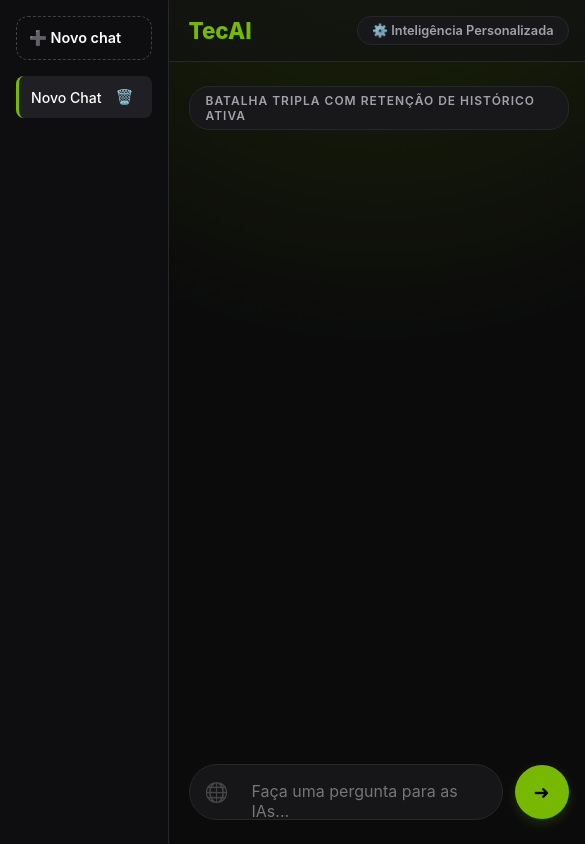
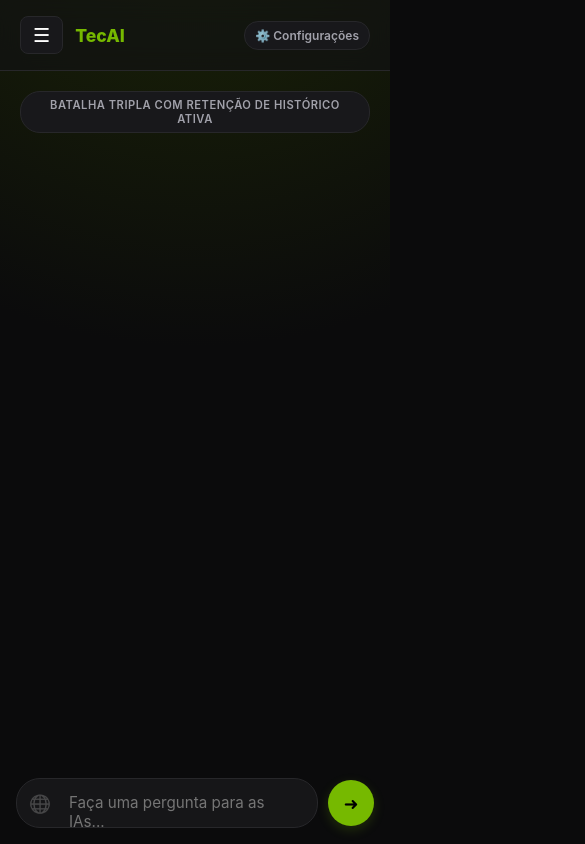
Before and after one commit to echoio-tec/cactus, a website: page public/index.html in a window 390 px wide. Shown: the whole page, 585 px wide, since content can reach past the window. Drawn offline with nearby package versions, Linux system fonts and the light colour scheme.

Commit message:
Update index.html

```diff
--- a/public/index.html
+++ b/public/index.html
@@ -2,7 +2,7 @@
 <html lang="pt-BR">
 <head>
   <meta charset="UTF-8">
-  <meta name="viewport" content="width=device-width, initial-scale=1.0">
+  <meta name="viewport" content="width=device-width, initial-scale=1.0, maximum-scale=1.0, user-scalable=no">
   <title>TecAI - O Agregador Inteligente</title>
   <script src="https://cdn.jsdelivr.net/npm/marked/marked.min.js"></script>
   <style>
@@ -21,9 +21,27 @@
 
     * { box-sizing: border-box; margin: 0; padding: 0; font-family: -apple-system, BlinkMacSystemFont, sans-serif; }
 
-    body { background-color: var(--bg-color); color: var(--text-color); display: flex; height: 100vh; overflow: hidden; }
+    body {
+      background-color: var(--bg-color);
+      color: var(--text-color);
+      display: flex;
+      height: 100vh;
+      overflow: hidden;
+    }
 
-    #sidebar { width: 260px; background-color: var(--sidebar-bg); border-right: 1px solid var(--border-color); display: flex; flex-direction: column; padding: 16px; gap: 16px; }
+    /* BARRA LATERAL (SIDEBAR) - Adaptativa com transição suave */
+    #sidebar {
+      width: 260px;
+      background-color: var(--sidebar-bg);
+      border-right: 1px solid var(--border-color);
+      display: flex;
+      flex-direction: column;
+      padding: 16px;
+      gap: 16px;
+      flex-shrink: 0;
+      transition: transform 0.3s ease;
+      z-index: 1000;
+    }
 
     .new-chat-btn { background: transparent; border: 1px dashed #3f3f46; color: #fff; padding: 12px; border-radius: 12px; font-weight: 600; font-size: 0.9rem; cursor: pointer; text-align: left; transition: all 0.2s; }
     .new-chat-btn:hover { border-color: var(--accent-color); background: rgba(118, 185, 0, 0.05); }
@@ -38,15 +56,65 @@
     .delete-chat-btn { background: transparent; border: none; color: #71717a; cursor: pointer; font-size: 0.9rem; padding: 2px 6px; border-radius: 4px; }
     .delete-chat-btn:hover { color: #ef4444; background: rgba(239, 68, 68, 0.1); }
 
-    #main-content { flex: 1; display: flex; flex-direction: column; height: 100%; background-image: radial-gradient(circle at 50% -20%, #1e2905 0%, transparent 50%); }
+    /* Fundo escuro que aparece no celular ao abrir o menu lateral */
+    #sidebar-overlay {
+      display: none;
+      position: fixed;
+      top: 0; left: 0; right: 0; bottom: 0;
+      background: rgba(0, 0, 0, 0.6);
+      backdrop-filter: blur(4px);
+      z-index: 999;
+    }
 
-    header { padding: 16px 20px; text-align: center; border-bottom: 1px solid var(--border-color); background: rgba(18, 18, 20, 0.6); backdrop-filter: blur(12px); display: flex; justify-content: space-between; align-items: center; }
-    header h1 { font-size: 1.4rem; font-weight: 800; color: var(--accent-color); }
+    /* PAINEL DA DIREITA (CONTEÚDO DO CHAT) */
+    #main-content {
+      flex: 1;
+      display: flex;
+      flex-direction: column;
+      height: 100%;
+      background-image: radial-gradient(circle at 50% -20%, #1e2905 0%, transparent 50%);
+      min-width: 0; /* Impede quebras de layout em flexbox */
+    }
 
-    .settings-toggle-btn { background: #18181b; border: 1px solid var(--border-color); color: #a1a1aa; padding: 6px 14px; border-radius: 14px; font-size: 0.8rem; font-weight: 600; cursor: pointer; }
+    header {
+      padding: 16px 20px;
+      border-bottom: 1px solid var(--border-color);
+      background: rgba(18, 18, 20, 0.6);
+      backdrop-filter: blur(12px);
+      display: flex;
+      align-items: center;
+      justify-content: space-between;
+      gap: 12px;
+    }
+
+    .header-left { display: flex; align-items: center; gap: 12px; min-width: 0; }
+    header h1 { font-size: 1.3rem; font-weight: 800; color: var(--accent-color); white-space: nowrap; }
+
+    /* Botão Hambúrguer para celular */
+    .menu-toggle-btn {
+      display: none;
+      background: #18181b;
+      border: 1px solid var(--border-color);
+      color: #fff;
+      font-size: 1.2rem;
+      padding: 6px 12px;
+      border-radius: 8px;
+      cursor: pointer;
+    }
+
+    .settings-toggle-btn {
+      background: #18181b; border: 1px solid var(--border-color); color: #a1a1aa;
+      padding: 8px 14px; border-radius: 14px; font-size: 0.8rem; font-weight: 600;
+      cursor: pointer; transition: all 0.2s; white-space: nowrap;
+    }
     .settings-toggle-btn:hover { border-color: var(--accent-color); color: #fff; }
 
-    #settings-panel { display: none; position: absolute; top: 70px; right: 20px; z-index: 100; background: #121214; border: 1px solid var(--border-color); max-width: 500px; width: 90%; border-radius: 16px; padding: 16px; box-shadow: 0 10px 30px rgba(0,0,0,0.5); }
+    #settings-panel {
+      display: none; position: absolute; top: 70px; right: 20px; z-index: 1001;
+      background: #121214; border: 1px solid var(--border-color);
+      max-width: 450px; width: calc(100% - 40px); border-radius: 16px; padding: 16px;
+      box-shadow: 0 10px 30px rgba(0,0,0,0.5);
+    }
     .panel-section { margin-bottom: 14px; padding-bottom: 14px; border-bottom: 1px solid #1f1f22; }
     .panel-section:last-child { margin-bottom: 0; padding-bottom: 0; border-bottom: none; }
     .section-header { display: flex; justify-content: space-between; align-items: center; margin-bottom: 8px; }
@@ -60,85 +128,87 @@
     input:checked + .slider:before { transform: translateX(16px); background-color: #fff; }
 
     .panel-textarea { width: 100%; background: #18181b; border: 1px solid var(--border-color); border-radius: 8px; padding: 10px; color: #fff; font-size: 0.85rem; resize: vertical; height: 60px; outline: none; }
-    .save-settings-btn { background: #0066ff; color: #fff; border: none; padding: 6px 14px; border-radius: 8px; font-size: 0.8rem; font-weight: 600; cursor: pointer; width: 100%; margin-top: 5px; }
+    .save-settings-btn { background: #0066ff; color: #fff; border: none; padding: 8px 14px; border-radius: 8px; font-size: 0.8rem; font-weight: 600; cursor: pointer; width: 100%; margin-top: 5px; }
 
-    #chat-container { flex: 1; overflow-y: auto; padding: 24px 20px; display: flex; flex-direction: column; gap: 20px; }
+    #chat-container { flex: 1; overflow-y: auto; padding: 20px; display: flex; flex-direction: column; gap: 20px; }
 
-    .message { padding: 16px 20px; border-radius: 20px; max-width: 85%; line-height: 1.6; font-size: 0.98rem; word-wrap: break-word; animation: fadeIn 0.3s ease-out; }
-    @keyframes fadeIn { from { opacity: 0; transform: translateY(8px); } to { opacity: 1; transform: translateY(0); } }
+    .message { padding: 14px 18px; border-radius: 20px; max-width: 82%; line-height: 1.5; font-size: 0.95rem; word-wrap: break-word; }
+    .user { background-color: var(--user-msg); align-self: flex-end; border-bottom-right-radius: 4px; color: #fff; }
+    .ai { background-color: var(--chat-bg); align-self: flex-start; border-bottom-left-radius: 4px; border: 1px solid var(--border-color); width: 100%; max-width: 85%; }
 
-    .user { background-color: var(--user-msg); align-self: flex-end; border-bottom-right-radius: 4px; color: #fff; }
-    .ai { background-color: var(--chat-bg); align-self: flex-start; border-bottom-left-radius: 4px; border: 1px solid var(--border-color); }
-
-    .ai-render-content h1, .ai-render-content h2, .ai-render-content h3 { color: var(--accent-color); margin: 16px 0 8px 0; font-size: 1.15rem; font-weight: 700; }
-    .ai-render-content p { margin-bottom: 12px; color: #e4e4e7; }
-    .ai-render-content ul, .ai-render-content ol { margin-left: 20px; margin-bottom: 14px; display: flex; flex-direction: column; gap: 4px; }
+    .ai-render-content h1, .ai-render-content h2, .ai-render-content h3 { color: var(--accent-color); margin: 12px 0 6px 0; font-size: 1.1rem; font-weight: 700; }
+    .ai-render-content p { margin-bottom: 10px; color: #e4e4e7; }
+    .ai-render-content ul, .ai-render-content ol { margin-left: 18px; margin-bottom: 10px; display: flex; flex-direction: column; gap: 4px; }
     .ai-render-content li { color: #e4e4e7; }
 
-    .system-status { align-self: center; font-size: 0.75rem; font-weight: 600; text-transform: uppercase; letter-spacing: 1px; color: #a1a1aa; background: #18181b; padding: 6px 16px; border-radius: 20px; border: 1px solid var(--border-color); margin: 0 auto; }
+    .system-status { align-self: center; font-size: 0.7rem; font-weight: 600; text-transform: uppercase; letter-spacing: 0.5px; color: #a1a1aa; background: #18181b; padding: 6px 14px; border-radius: 20px; border: 1px solid var(--border-color); text-align: center; }
 
-    .backstage { margin-top: 16px; background: #09090b; border-radius: 12px; border: 1px solid var(--border-color); overflow: hidden; }
-    .backstage summary { cursor: pointer; color: var(--accent-color); font-weight: 600; font-size: 0.85rem; padding: 12px 16px; background: #111113; outline: none; }
-    .backstage-content { padding: 16px; display: flex; flex-direction: column; gap: 12px; }
+    .backstage { margin-top: 12px; background: #09090b; border-radius: 12px; border: 1px solid var(--border-color); overflow: hidden; }
+    .backstage summary { cursor: pointer; color: var(--accent-color); font-weight: 600; font-size: 0.8rem; padding: 10px 14px; background: #111113; outline: none; }
+    .backstage-content { padding: 12px; display: flex; flex-direction: column; gap: 10px; }
 
-    .model-card { background: #141416; border-radius: 8px; padding: 12px 14px; font-size: 0.88rem; border-left: 4px solid #3f3f46; }
+    .model-card { background: #141416; border-radius: 8px; padding: 10px 12px; font-size: 0.85rem; border-left: 4px solid #3f3f46; overflow-x: auto; }
     .model-card.deepseek { border-left-color: var(--color-deepseek); }
     .model-card.gemma { border-left-color: var(--color-gemma); }
     .model-card.llama { border-left-color: var(--color-llama); }
 
-    .model-badge { font-weight: 700; font-size: 0.75rem; text-transform: uppercase; margin-bottom: 6px; display: inline-block; }
+    .model-badge { font-weight: 700; font-size: 0.7rem; text-transform: uppercase; margin-bottom: 4px; display: inline-block; }
     .deepseek .model-badge { color: var(--color-deepseek); }
     .gemma .model-badge { color: var(--color-gemma); }
     .llama .model-badge { color: var(--color-llama); }
     .model-text { color: #d4d4d8; white-space: pre-line; }
 
-    #input-container { padding: 24px 20px; width: 100%; display: flex; gap: 12px; align-items: center; }
+    #input-container { padding: 16px; width: 100%; display: flex; gap: 10px; align-items: center; background-color: var(--bg-color); }
+    .input-wrapper { flex: 1; background-color: var(--chat-bg); border: 1px solid var(--border-color); border-radius: 24px; display: flex; align-items: center; padding: 0 12px 0 4px; }
+    .web-search-toggle { background: transparent; border: none; font-size: 1.1rem; cursor: pointer; width: 38px; height: 38px; border-radius: 50%; display: flex; align-items: center; justify-content: center; opacity: 0.4; filter: grayscale(1); transition: all 0.2s; }
+    .web-search-toggle.active { opacity: 1; filter: grayscale(0); background: rgba(0, 102, 255, 0.15); border: 1px solid rgba(0, 102, 255, 0.3); }
 
-    .input-wrapper {
-      flex: 1;
-      background-color: var(--chat-bg);
-      border: 1px solid var(--border-color);
-      border-radius: 28px;
-      display: flex;
-      align-items: center;
-      padding: 0 16px 0 6px;
-    }
-    .input-wrapper:focus-within { border-color: var(--accent-color); }
+    textarea { flex: 1; background: transparent; border: none; padding: 14px 10px; color: var(--text-color); resize: none; height: 48px; outline: none; font-size: 0.95rem; }
 
-    .web-search-toggle {
-      background: transparent; border: none; font-size: 1.2rem; cursor: pointer;
-      width: 42px; height: 42px; border-radius: 50%; display: flex; align-items: center;
-      justify-content: center; transition: all 0.2s; opacity: 0.4; filter: grayscale(1);
-    }
-    .web-search-toggle.active {
-      opacity: 1; filter: grayscale(0); background: rgba(0, 102, 255, 0.15);
-      border: 1px solid rgba(0, 102, 255, 0.3);
-    }
-
-    textarea { flex: 1; background: transparent; border: none; padding: 16px 14px; color: var(--text-color); resize: none; height: 54px; outline: none; font-size: 1rem; }
-
-    button#send-btn { background-color: var(--accent-color); color: #000; border: none; border-radius: 50%; width: 54px; height: 54px; cursor: pointer; display: flex; align-items: center; justify-content: center; font-size: 1.2rem; box-shadow: 0 4px 12px rgba(118, 185, 0, 0.2); flex-shrink: 0; }
-    button#send-btn:hover { transform: scale(1.04); background-color: #8ed01c; }
-    button#send-btn:disabled { background-color: #27272a; color: #71717a; cursor: not-allowed; }
+    button#send-btn { background-color: var(--accent-color); color: #000; border: none; border-radius: 50%; width: 46px; height: 46px; cursor: pointer; display: flex; align-items: center; justify-content: center; font-size: 1.1rem; box-shadow: 0 4px 12px rgba(118, 185, 0, 0.2); flex-shrink: 0; }
+    button#send-btn:disabled { background-color: #27272a; color: #71717a; cursor: not-allowed; box-shadow: none; }
 
     .pulse { animation: pulseText 1.5s infinite ease-in-out; color: var(--accent-color); }
     @keyframes pulseText { 0% { opacity: 0.6; } 50% { opacity: 1; } 100% { opacity: 0.6; } }
-    ::-webkit-scrollbar { width: 6px; }
-    ::-webkit-scrollbar-track { background: transparent; }
-    ::-webkit-scrollbar-thumb { background: #27272a; border-radius: 20px; }
+
+    /* 🚨 REGRAS DE ADAPTAÇÃO PARA CELULARES E TABLETS (Breakpoints) */
+    @media (max-width: 768px) {
+      .menu-toggle-btn { display: block; } /* Ativa botão hambúrguer */
+
+      #sidebar {
+        position: fixed;
+        top: 0; bottom: 0; left: 0;
+        transform: translateX(-100%); /* Esconde a barra lateral para a esquerda */
+        width: 260px;
+      }
+
+      /* Quando o menu lateral estiver aberto */
+      body.sidebar-open #sidebar { transform: translateX(0); }
+      body.sidebar-open #sidebar-overlay { display: block; }
+
+      .message { max-width: 92%; }
+      .ai { max-width: 100%; }
+      header h1 { font-size: 1.1rem; }
+      .settings-toggle-btn { padding: 6px 10px; font-size: 0.75rem; }
+    }
   </style>
 </head>
 <body>
 
+  <div id="sidebar-overlay" onclick="toggleSidebar()"></div>
+
   <div id="sidebar">
-    <button class="new-chat-btn" onclick="criarNovoChat()">➕ Novo chat</button>
+    <button class="new-chat-btn" onclick="criarNovoChat(); fecharSidebarNoCelular();">➕ Novo chat</button>
     <div id="chat-list"></div>
   </div>
 
   <div id="main-content">
     <header>
-      <h1>TecAI</h1>
-      <button class="settings-toggle-btn" onclick="toggleSettingsPanel()">⚙️ Inteligência Personalizada</button>
+      <div class="header-left">
+        <button class="menu-toggle-btn" onclick="toggleSidebar()">☰</button>
+        <h1>TecAI</h1>
+      </div>
+      <button class="settings-toggle-btn" onclick="toggleSettingsPanel()">⚙️ Configurações</button>
 
       <div id="settings-panel">
         <div class="panel-section">
@@ -170,7 +240,7 @@
 
     <div id="input-container">
       <div class="input-wrapper">
-        <button id="web-toggle-btn" class="web-search-toggle" onclick="toggleWebSearch()" title="Ativar Pesquisa na Internet (2026)">🌐</button>
+        <button id="web-toggle-btn" class="web-search-toggle" onclick="toggleWebSearch()" title="Ativar Pesquisa na Internet">🌐</button>
         <textarea id="user-input" placeholder="Faça uma pergunta para as IAs..." rows="1"></textarea>
       </div>
       <button id="send-btn" onclick="enviarPergunta()">➜</button>
@@ -210,6 +280,15 @@
       }
     };
 
+    // FUNÇÕES DE RESPONSIVIDADE INTERATIVA
+    function toggleSidebar() {
+      document.body.classList.toggle('sidebar-open');
+    }
+
+    function fecharSidebarNoCelular() {
+      document.body.classList.remove('sidebar-open');
+    }
+
     function toggleWebSearch() {
       pesquisaWebAtiva = !pesquisaWebAtiva;
       localStorage.setItem('teca_web_search', pesquisaWebAtiva);
@@ -246,6 +325,7 @@
           }
         });
       }
+      fecharSidebarNoCelular(); // Fecha a gaveta no mobile ao selecionar um chat
       chatContainer.scrollTop = chatContainer.scrollHeight;
     }
 
@@ -312,7 +392,7 @@
       adicionarMensagemDiv(texto, 'user');
 
       if (chatCorrente.messages.length === 0) {
-        chatCorrente.title = texto.length > 22 ? texto.substring(0, 22) + '...' : texto;
+        chatCorrente.title = texto.length > 20 ? texto.substring(0, 20) + '...' : texto;
         renderizarBarraLateral();
       }
 
@@ -321,7 +401,7 @@
 
       const loadingDiv = document.createElement('div');
       loadingDiv.className = 'message ai pulse';
-      loadingDiv.innerText = pesquisaWebAtiva ? 'Vasculhando a internet por dados recentes...' : 'Pensando e avaliando as respostas...';
+      loadingDiv.innerText = pesquisaWebAtiva ? 'Vasculhando a internet...' : 'Pensando e avaliando...';
       chatContainer.appendChild(loadingDiv);
       chatContainer.scrollTop = chatContainer.scrollHeight;
 
@@ -346,7 +426,7 @@
         if (data.error) {
           chatCorrente.messages.pop();
           salvarChatsNoNavegador();
-          adicionarMensagemDiv('Ops! Tive um problema ao consultar as IAs. Detalhe: ' + data.error, 'ai');
+          adicionarMensagemDiv('Ops! Problema ao consultar as IAs. Detalhe: ' + data.error, 'ai');
         } else {
           chatCorrente.messages.push({
             role: 'assistant',
@@ -433,7 +513,7 @@
       localStorage.setItem('teca_rules_enabled', document.getElementById('rules-toggle').checked);
       localStorage.setItem('teca_memory_enabled', document.getElementById('memory-toggle').checked);
       if(alertUser) {
-        alert('Configurações de personalização salvas com sucesso!');
+        alert('Configurações de personalização salvas!');
         toggleSettingsPanel();
       }
     }
```
